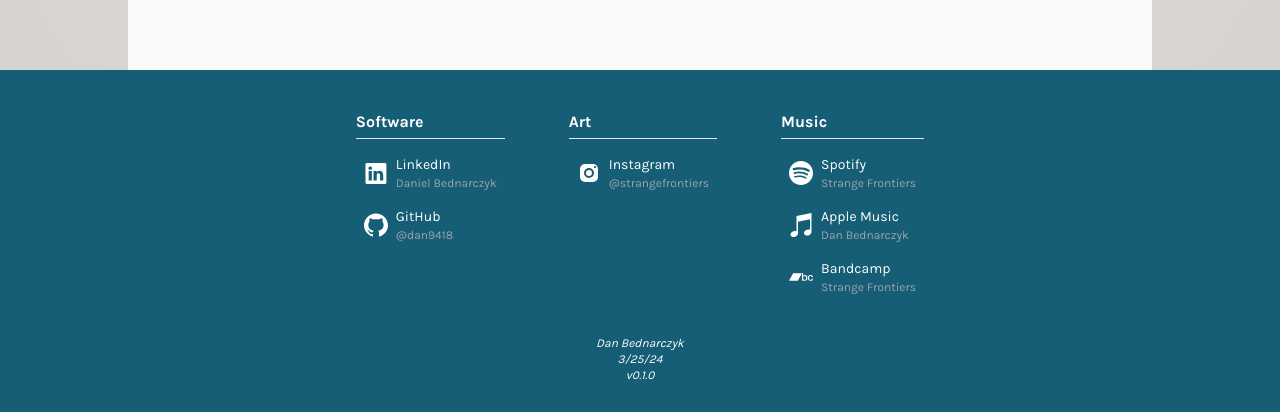
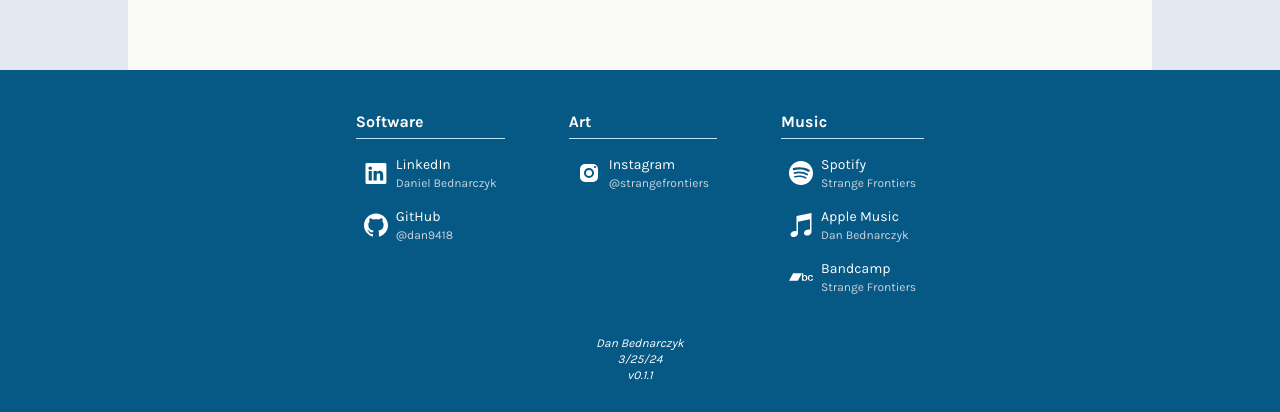
Before and after one commit to dan9418/personal-site-6, a Next.js app: page /portfolio/music/strange-frontiers in a window 1280 px wide. Shown: the part 1999-2411 px from the top of the page. Built offline with nearby package versions, Linux system fonts and the light colour scheme.

Commit message:
v0.1.1 - tweak theme

```diff
--- a/src/app/globals.css
+++ b/src/app/globals.css
@@ -6,68 +6,61 @@
 
     /* SHARED */
     .theme-nav {
-        @apply bg-cyan-800 text-white;
+        @apply bg-sky-800 text-white
     }
 
     .theme-bg-gradient {
-        background: radial-gradient(#E7E5E4, #D6D3D1);
+        /*background: radial-gradient(#E7E5E4, #D6D3D1);*/
+        @apply bg-slate-200;
     }
 
     .theme-bg-link {
-        @apply text-white bg-blue-700 hover:bg-blue-800 transition-colors duration-200;
+        @apply text-white bg-sky-800 hover:bg-sky-700 transition-colors duration-200;
     }
 
     .theme-fg-link {
-        @apply text-blue-700;
-    }
-
-    .theme-fg-active {
-        @apply text-amber-800 border-amber-500;
-    }
-
-    .theme-bg-active {
-        @apply bg-slate-800 text-white;
+        @apply text-sky-700 hover:text-sky-700 transition-colors duration-200;
     }
 
     /* LIGHT */
     .theme-l-fg-1 {
-        @apply text-black dark:text-white;
+        @apply text-black
     }
 
     .theme-l-fg-2 {
-        @apply text-gray-600 dark:text-gray-400;
+        @apply text-slate-700
     }
 
     .theme-l-bg-1 {
-        @apply bg-stone-50 dark:bg-slate-800;
+        @apply bg-stone-50
     }
 
     .theme-l-bg-2 {
-        @apply bg-slate-400 dark:bg-slate-600;
+        @apply bg-sky-400
     }
 
     .theme-l-border {
-        @apply border-slate-400 dark:border-slate-200;
+        @apply border-sky-600
     }
 
     /* DARK */
     .theme-d-fg-1 {
-        @apply text-white dark:text-black;
+        @apply text-white
     }
 
     .theme-d-fg-2 {
-        @apply text-gray-400 dark:text-gray-600;
+        @apply text-slate-300
     }
 
     .theme-d-bg-1 {
-        @apply bg-slate-800 dark:bg-slate-200;
+        @apply bg-sky-700
     }
 
     .theme-d-bg-2 {
-        @apply bg-slate-600 dark:bg-slate-400;
+        @apply bg-sky-700
     }
 
     .theme-d-border {
-        @apply border-slate-200 dark:border-slate-500;
+        @apply border-sky-200
     }
 }
--- a/src/components/Footer.tsx
+++ b/src/components/Footer.tsx
@@ -12,7 +12,7 @@ const Footer: React.FC = () => {
             <address className="text-xs pt-8 flex flex-col justify-center items-center">
                 <p>Dan Bednarczyk</p>
                 <p>3/25/24</p>
-                <p>v0.1.0</p>
+                <p>v0.1.1</p>
             </address>
         </footer>
     )
--- a/src/components/LinksList.tsx
+++ b/src/components/LinksList.tsx
@@ -11,8 +11,7 @@ const LinksList: React.FC<{ links: ILink[], isDark?: boolean }> = ({ links, isDa
                     iconSize='h-6 w6'
                     className="p-2 block rounded-md transition-colors duration-200"
                     fgColor={isDark ? 'theme-d-fg-1' : "theme-l-fg-1"}
-                    //fgColorHover={isDark ? 'hover:theme-d-fg-2' : "hover:theme-l-fg-2"}
-                    bgColorHover={isDark ? 'hover:bg-slate-800' : "hover:bg-slate-100"}
+                    bgColorHover={isDark ? "hover:bg-sky-700" : "hover:bg-slate-200"}
                 >
                     <div>
                         <div className="text-sm">
--- a/src/components/Nav.tsx
+++ b/src/components/Nav.tsx
@@ -10,9 +10,9 @@ import { IconId } from "./icons/icons"
 
 const NavLink: React.FC<{ href: string, text?: string, iconId?: IconId }> = ({ href, text, iconId }) => {
     const isPathname = useIsPathname(href);
-    let className = "block h-full hover:theme-d-bg-1 inline-flex justify-center items-center text-sm desktop:text-base px-2 desktop:px-4 transition-colors duration-200";
+    let className = "block h-full hover:theme-d-bg-2 inline-flex justify-center items-center text-sm desktop:text-base px-2 desktop:px-4 transition-colors duration-200";
     if (isPathname) {
-        className = `${className} theme-d-bg-1`
+        className = `${className} theme-d-bg-2`
     }
 
     return (
```
